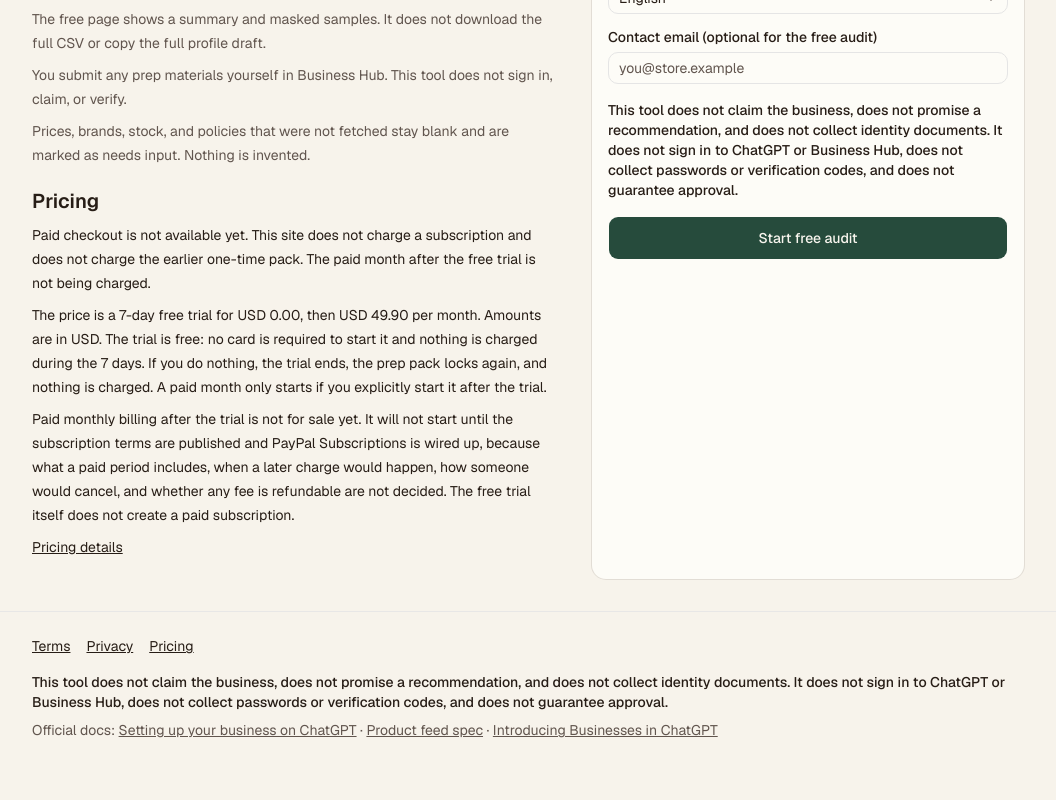
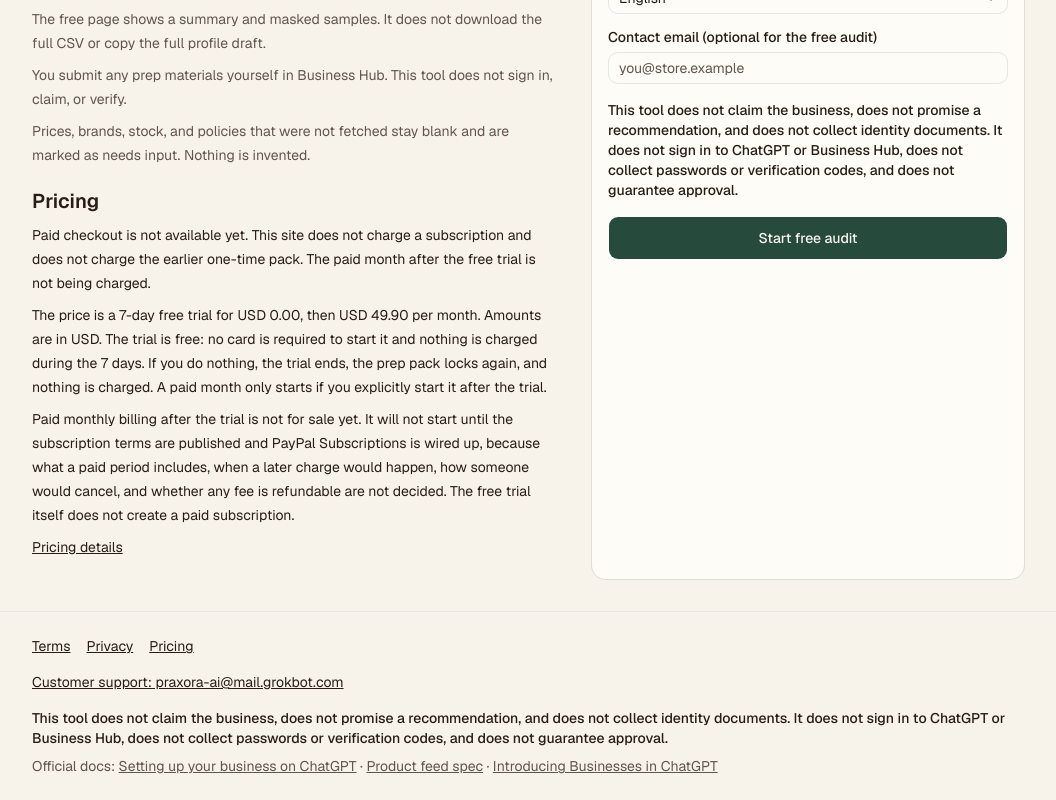
Before and after one commit to yamada0036/chatgpt-business-prep, a Next.js app: page / in a window 1280 px wide. Shown: the part 583-1383 px from the top of the page, without its empty margins (112-1168 px from the left). Before the commit the page ends 1347 px from the top, so only its background shows below. Built offline with nearby package versions, Linux system fonts and the light colour scheme.

Commit message:
Show the support email in the public footer.
The shared footer now links to praxora-ai@mail.grokbot.com, the address already published in the privacy policy. No response time is promised.

Co-authored-by: yamada0036 <yamada0036@users.noreply.github.com>

```diff
--- a/components/site-shell.tsx
+++ b/components/site-shell.tsx
@@ -1,5 +1,6 @@
 import Link from "next/link"
 import { Disclaimer } from "@/components/disclaimer"
+import { SUPPORT_EMAIL } from "@/lib/legal/public"
 
 export function SiteShell({ children }: { children: React.ReactNode }) {
   return (
@@ -25,6 +26,11 @@ export function SiteShell({ children }: { children: React.ReactNode }) {
             <Link href="/privacy" className="underline">Privacy</Link>
             <Link href="/pricing" className="underline">Pricing</Link>
           </nav>
+          <p className="text-sm">
+            <a className="underline" href={`mailto:${SUPPORT_EMAIL}`}>
+              {`Customer support: ${SUPPORT_EMAIL}`}
+            </a>
+          </p>
           <Disclaimer />
         </div>
       </footer>
```
Also changed, not shown: 1 other file (tests, documents, lock files or other folders).
